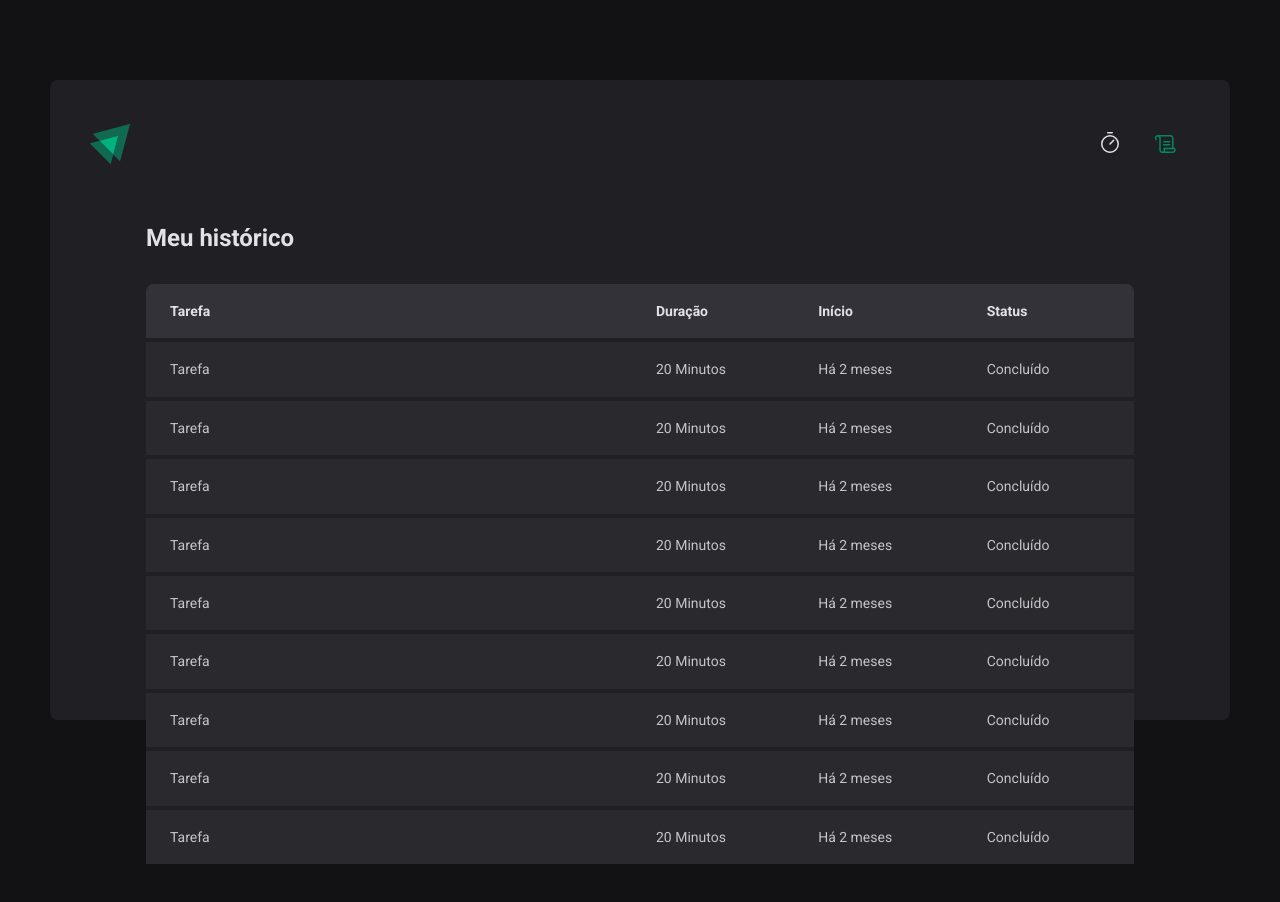
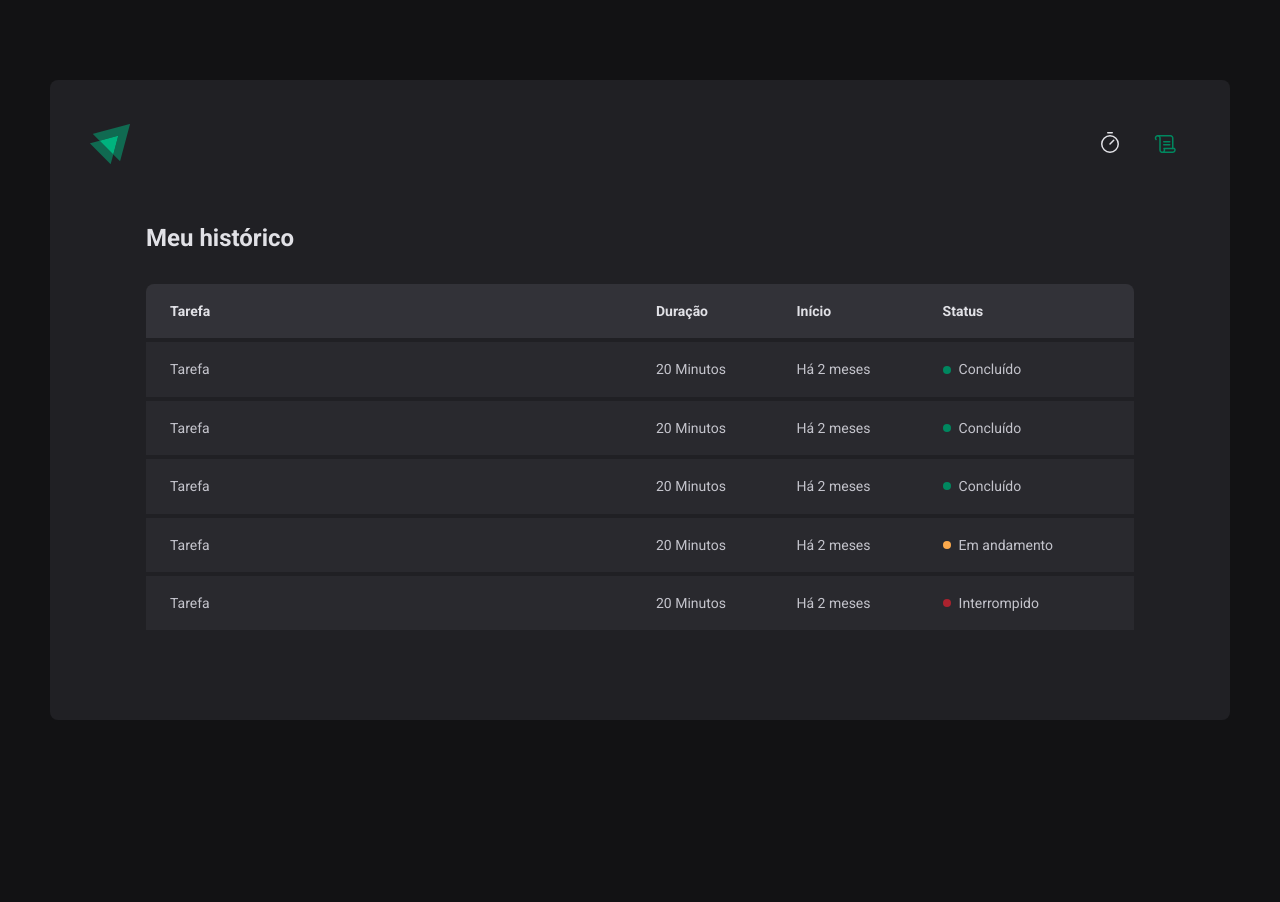
Before and after one commit to CaioEliws/ignite-timer, a React (Vite) app: page /history in a window 1280 px wide. Shown: the top 902 px of the page. After the commit the page ends 800 px from the top, so only its background shows below. Built offline with nearby package versions, Linux system fonts and the light colour scheme.

Commit message:
status added on history page

```diff
--- a/src/pages/History/index.tsx
+++ b/src/pages/History/index.tsx
@@ -1,4 +1,4 @@
-import { HistoryContainer, HistoryList } from './styles'
+import { HistoryContainer, HistoryList, Status } from './styles'
 
 export function History() {
   return (
@@ -20,55 +20,41 @@
               <td>Tarefa</td>
               <td>20 Minutos</td>
               <td>Há 2 meses</td>
-              <td>Concluído</td>
+              <td>
+                <Status statusColor="green">Concluído</Status>
+              </td>
             </tr>
             <tr>
               <td>Tarefa</td>
               <td>20 Minutos</td>
               <td>Há 2 meses</td>
-              <td>Concluído</td>
+              <td>
+                <Status statusColor="green">Concluído</Status>
+              </td>
             </tr>
             <tr>
               <td>Tarefa</td>
               <td>20 Minutos</td>
               <td>Há 2 meses</td>
-              <td>Concluído</td>
+              <td>
+                <Status statusColor="green">Concluído</Status>
+              </td>
             </tr>
             <tr>
               <td>Tarefa</td>
               <td>20 Minutos</td>
               <td>Há 2 meses</td>
-              <td>Concluído</td>
+              <td>
+                <Status statusColor="yellow">Em andamento</Status>
+              </td>
             </tr>
             <tr>
               <td>Tarefa</td>
               <td>20 Minutos</td>
               <td>Há 2 meses</td>
-              <td>Concluído</td>
-            </tr>
-            <tr>
-              <td>Tarefa</td>
-              <td>20 Minutos</td>
-              <td>Há 2 meses</td>
-              <td>Concluído</td>
-            </tr>
-            <tr>
-              <td>Tarefa</td>
-              <td>20 Minutos</td>
-              <td>Há 2 meses</td>
-              <td>Concluído</td>
-            </tr>
-            <tr>
-              <td>Tarefa</td>
-              <td>20 Minutos</td>
-              <td>Há 2 meses</td>
-              <td>Concluído</td>
-            </tr>
-            <tr>
-              <td>Tarefa</td>
-              <td>20 Minutos</td>
-              <td>Há 2 meses</td>
-              <td>Concluído</td>
+              <td>
+                <Status statusColor="red">Interrompido</Status>
+              </td>
             </tr>
           </tbody>
         </table>
--- a/src/pages/History/styles.ts
+++ b/src/pages/History/styles.ts
@@ -60,3 +60,29 @@
     }
   }
 `
+
+const STATUS_COLORS = {
+  yellow: 'yellow-500',
+  green: 'green-500',
+  red: 'red-500',
+} as const
+
+interface StatusProps {
+  statusColor: keyof typeof STATUS_COLORS
+  // or
+  // statusColor: 'yellow' | 'red' | 'green'
+}
+
+export const Status = styled.span<StatusProps>`
+  display: flex;
+  align-items: center;
+  gap: 0.8rem;
+
+  &::before {
+    content: '';
+    width: 0.8rem;
+    height: 0.8rem;
+    border-radius: 50%;
+    background: ${(props) => props.theme[STATUS_COLORS[props.statusColor]]};
+  }
+`
```
